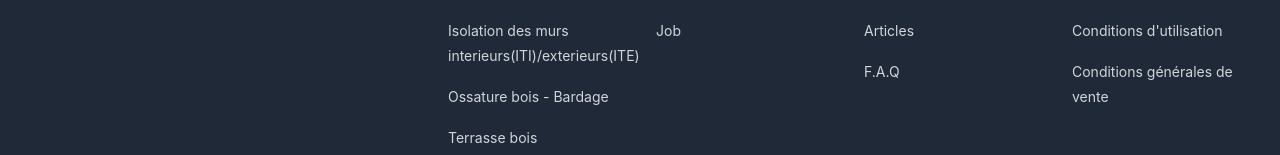
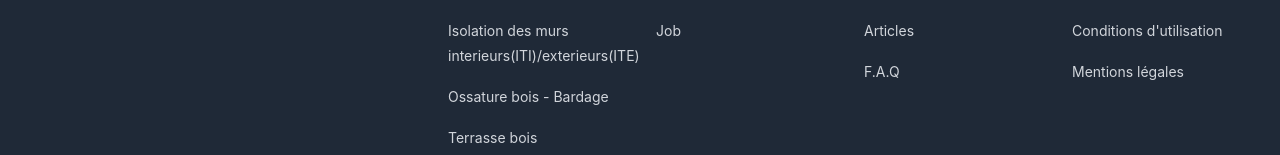
Before and after one commit to magicniclus/terabois, a Next.js app: page / in a window 1280 px wide. Shown: the part 3338-3493 px from the top of the page. Built offline with nearby package versions, Linux system fonts and the light colour scheme.

Commit message:
Update Footer.js

```diff
--- a/components/organisms/footer/Footer.js
+++ b/components/organisms/footer/Footer.js
@@ -26,9 +26,12 @@ const navigation = {
     { name: "F.A.Q", href: "/faq" },
   ],
   legal: [
-    { name: "Politique de confidentialité", href: "#" },
-    { name: "Conditions d'utilisation", href: "#" },
-    { name: "Conditions générales de vente", href: "#" },
+    {
+      name: "Politique de confidentialité",
+      href: "/politique-de-confidentialite",
+    },
+    { name: "Conditions d'utilisation", href: "/conditions-utilisation" },
+    { name: "Mentions légales", href: "mentions-legales" },
   ],
   social: [
     {
```
